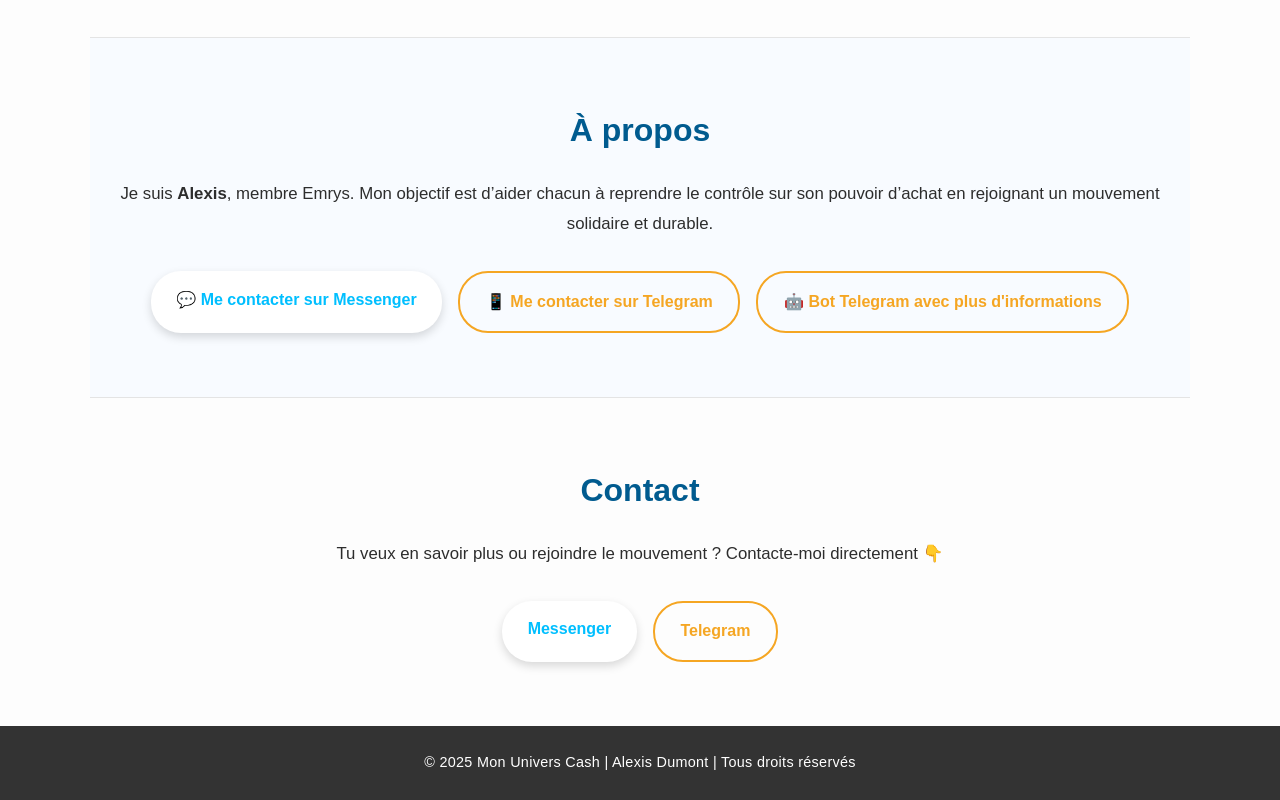
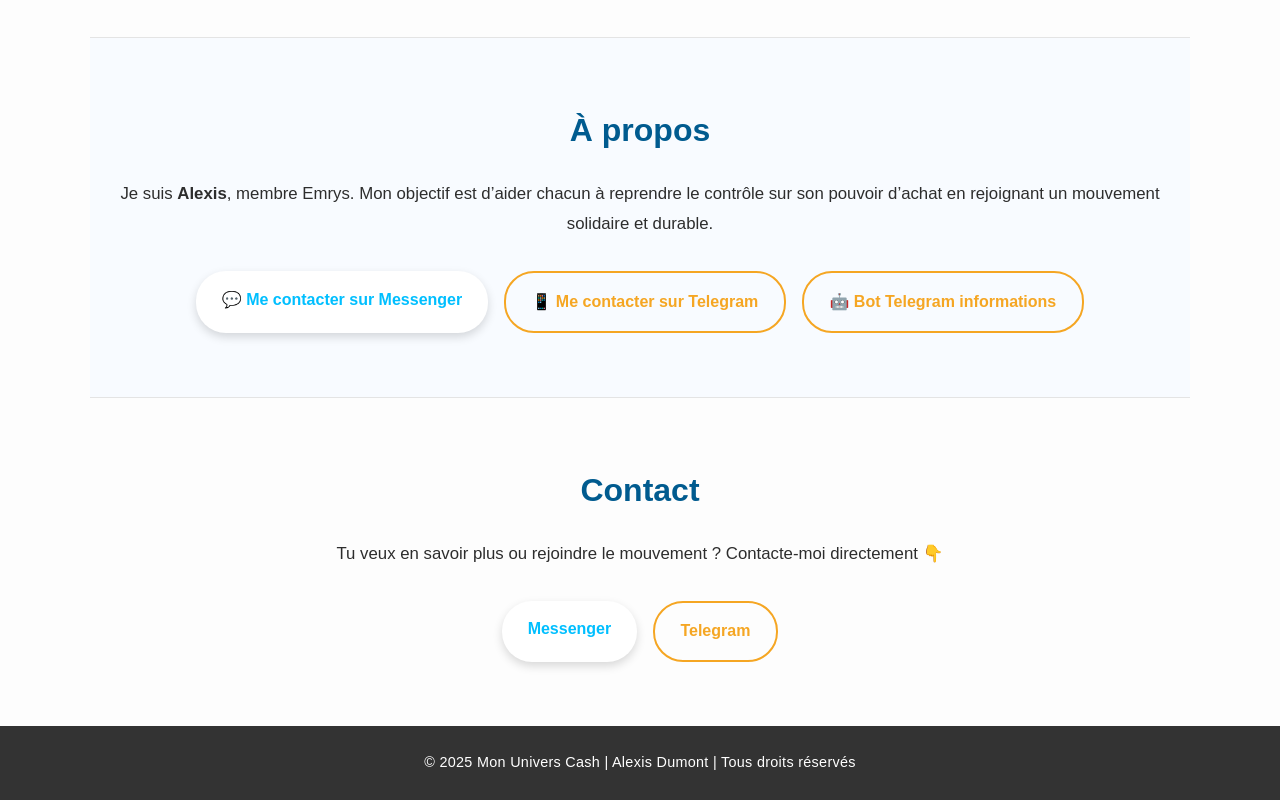
Before and after one commit to L3xii88/Mon-UniversCash, a plain HTML site: page index.html in a window 1280 px wide. Shown: the part 2759-3559 px from the top of the page. Drawn offline with Linux system fonts and the light colour scheme.

Commit message:
Add files via upload

```diff
--- a/index.html
+++ b/index.html
@@ -148,7 +148,7 @@ Chaque achat relance le cycle, créant un système solidaire et perpétuel où t
     <div class="cta-buttons">
       <a href="https://m.me/L3xii88" target="_blank" class="btn-primary">💬 Me contacter sur Messenger</a>
       <a href="https://t.me/L3xii88" target="_blank" class="btn-secondary">📱 Me contacter sur Telegram</a>
-    <a href="https://t.me/Alexis_Emrys_bot" target="_blank" class="btn-secondary">🤖 Bot Telegram avec plus d'informations</a>
+    <a href="https://t.me/Alexis_Emrys_bot" target="_blank" class="btn-secondary">🤖 Bot Telegram informations</a>
     </div>
   </section>
 
```
